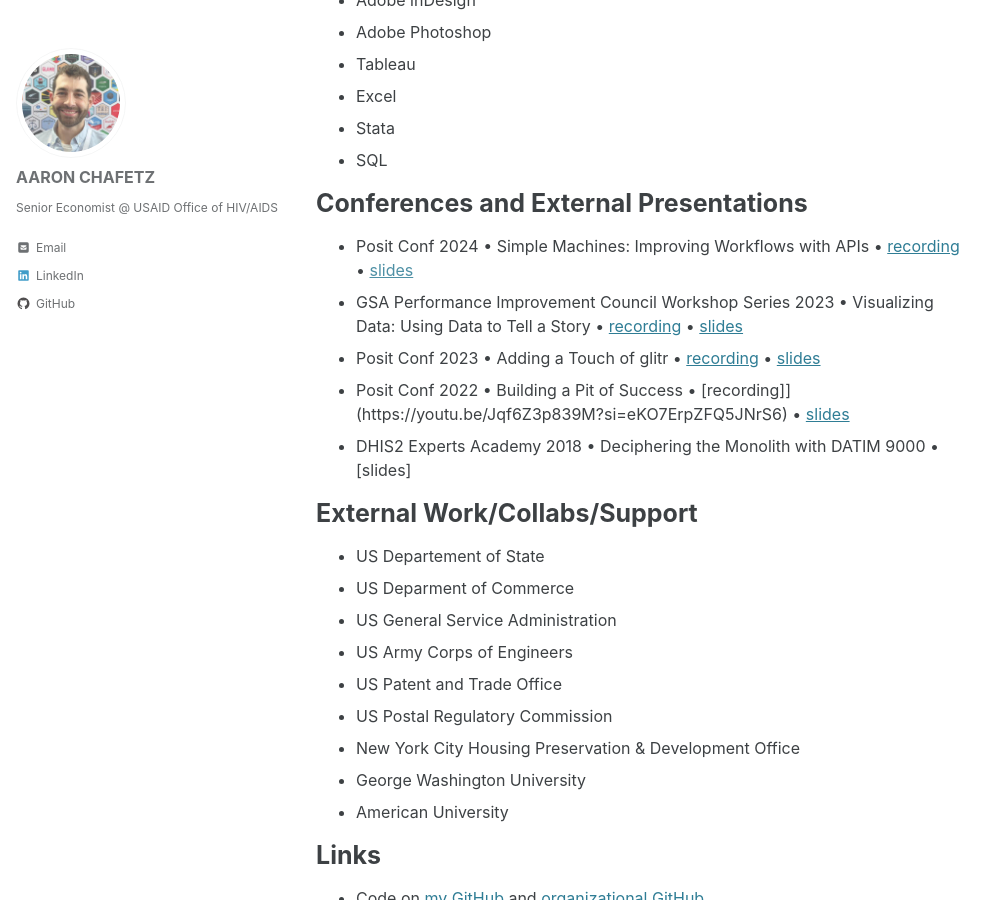
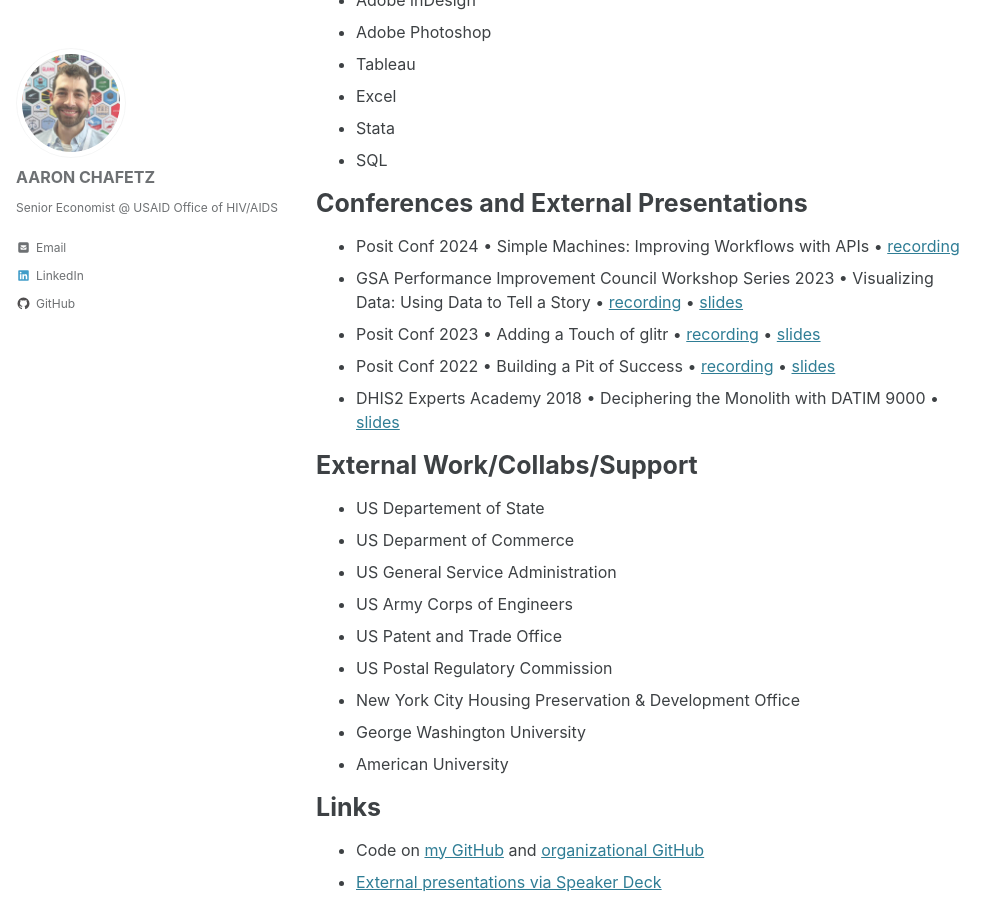
Before and after one commit to achafetz/achafetz.github.io, a Jekyll site: the page built from _pages/about.md, in a window 1280 px wide and 900 px high, scrolled down 1105 px. Shown: the whole window, without its empty margins (0-1005 px from the left). Built offline with Jekyll 4.4.1, drawn with Linux system fonts in a browser that asks for light colours; cached includes are drawn as plain includes.

Commit message:
fix link

```diff
--- a/_pages/about.md
+++ b/_pages/about.md
@@ -29,11 +29,11 @@
 Conferences and External Presentations
 ===
 
-* Posit Conf 2024 • Simple Machines: Improving Workflows with APIs • [recording](https://youtu.be/AAtauBhZvHg?si=9IQcqnuDXKnJzSP6) • [slides]()
+* Posit Conf 2024 • Simple Machines: Improving Workflows with APIs • [recording](https://youtu.be/AAtauBhZvHg?si=9IQcqnuDXKnJzSP6)
 * GSA Performance Improvement Council Workshop Series 2023 • Visualizing Data: Using Data to Tell a Story • [recording](https://community.max.gov/x/Apwug) • [slides](https://speakerdeck.com/achafetz/visualizing-data-gsa-pic)
 * Posit Conf 2023 • Adding a Touch of glitr • [recording](https://youtu.be/-0pPBAiJaYk?si=YO0q4o8Y0hUKXUYv) • [slides](https://speakerdeck.com/achafetz/adding-a-touch-of-glitr)
-* Posit Conf 2022 • Building a Pit of Success • [recording]](https://youtu.be/Jqf6Z3p839M?si=eKO7ErpZFQ5JNrS6) • [slides](https://speakerdeck.com/achafetz/digging-a-pit-of-success-for-your-organization)
-* DHIS2 Experts Academy 2018 • Deciphering the Monolith with DATIM 9000 • [slides]
+* Posit Conf 2022 • Building a Pit of Success • [recording](https://youtu.be/Jqf6Z3p839M?si=eKO7ErpZFQ5JNrS6) • [slides](https://speakerdeck.com/achafetz/digging-a-pit-of-success-for-your-organization)
+* DHIS2 Experts Academy 2018 • Deciphering the Monolith with DATIM 9000 • [slides](https://speakerdeck.com/achafetz/deciphering-the-monolith-with-datim-9000)
 
 External Work/Collabs/Support
 ===
```
